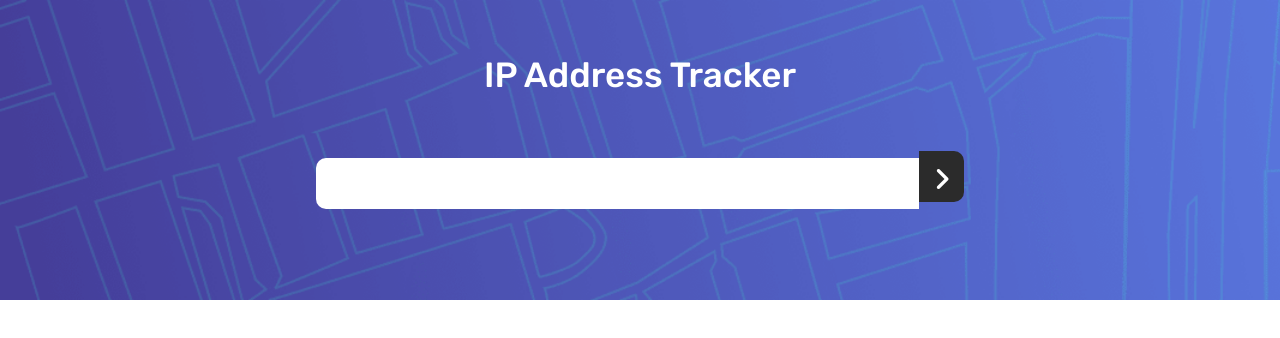
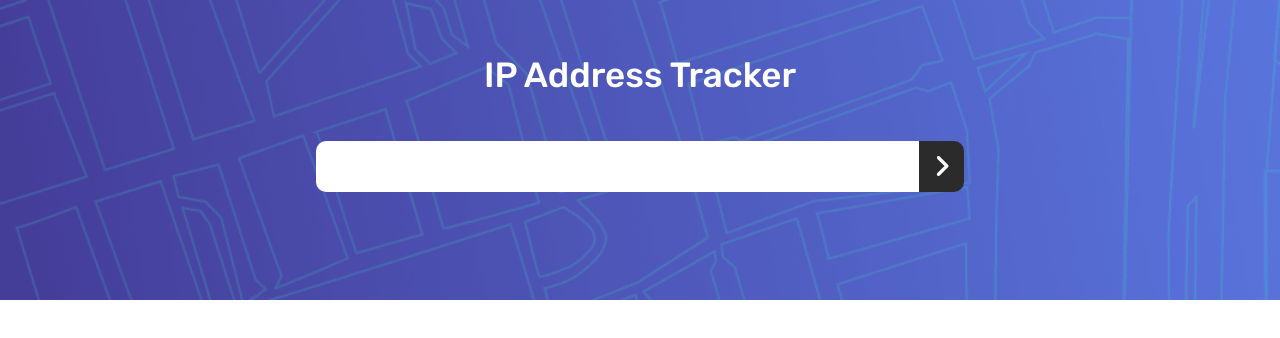
Before and after one commit to daydy2/iptracker, a React (Create React App) app: page / in a window 1280 px wide. Shown: the top 338 px of the page. Built offline with nearby package versions, Linux system fonts and the light colour scheme.

Commit message:
feat: correct input form

```diff
--- a/src/styling/components/_landingpage.scss
+++ b/src/styling/components/_landingpage.scss
@@ -24,7 +24,10 @@
 form{
     width: 55%;
     margin: 0 auto;
-    padding: auto;
+    display: flex;
+    justify-content: space-around;
+    align-items: flex-start;
+
 
     & > input{
         @include nobord;
@@ -36,16 +39,21 @@ form{
         color: $dark-gray;
         border-radius: 10px 0 0 10px;
 
+        &:hover{
+            cursor: pointer;
+        }
     }
 
     .buttonSub{
         @include nobord;
         background-color: $very-dark-gray;
-        padding: 1.5rem .9rem;
+        padding: 1rem auto;
         width: 7%;
         height: 5.1rem;
         border-radius: 0 10px 10px 0;
-        margin: auto 0;
-        margin-top: 1rem;
+
+        &:hover{
+            cursor: pointer;
+        }
     }
 }
--- a/src/styling/main.css
+++ b/src/styling/main.css
@@ -33,7 +33,14 @@ html {
 form {
   width: 55%;
   margin: 0 auto;
-  padding: auto;
+  display: -webkit-box;
+  display: -ms-flexbox;
+  display: flex;
+  -ms-flex-pack: distribute;
+      justify-content: space-around;
+  -webkit-box-align: start;
+      -ms-flex-align: start;
+          align-items: flex-start;
 }
 
 form > input {
@@ -48,16 +55,22 @@ form > input {
   border-radius: 10px 0 0 10px;
 }
 
+form > input:hover {
+  cursor: pointer;
+}
+
 form .buttonSub {
   border-style: none;
   outline: none;
   background-color: #2b2b2b;
-  padding: 1.5rem .9rem;
+  padding: 1rem auto;
   width: 7%;
   height: 5.1rem;
   border-radius: 0 10px 10px 0;
-  margin: auto 0;
-  margin-top: 1rem;
+}
+
+form .buttonSub:hover {
+  cursor: pointer;
 }
 
 .fa-angle-right {
```
Also changed, not shown: src/styling/abstracts/_mixins.scss (line endings or trailing spaces), 1 other file (tests, documents, lock files or other folders).
